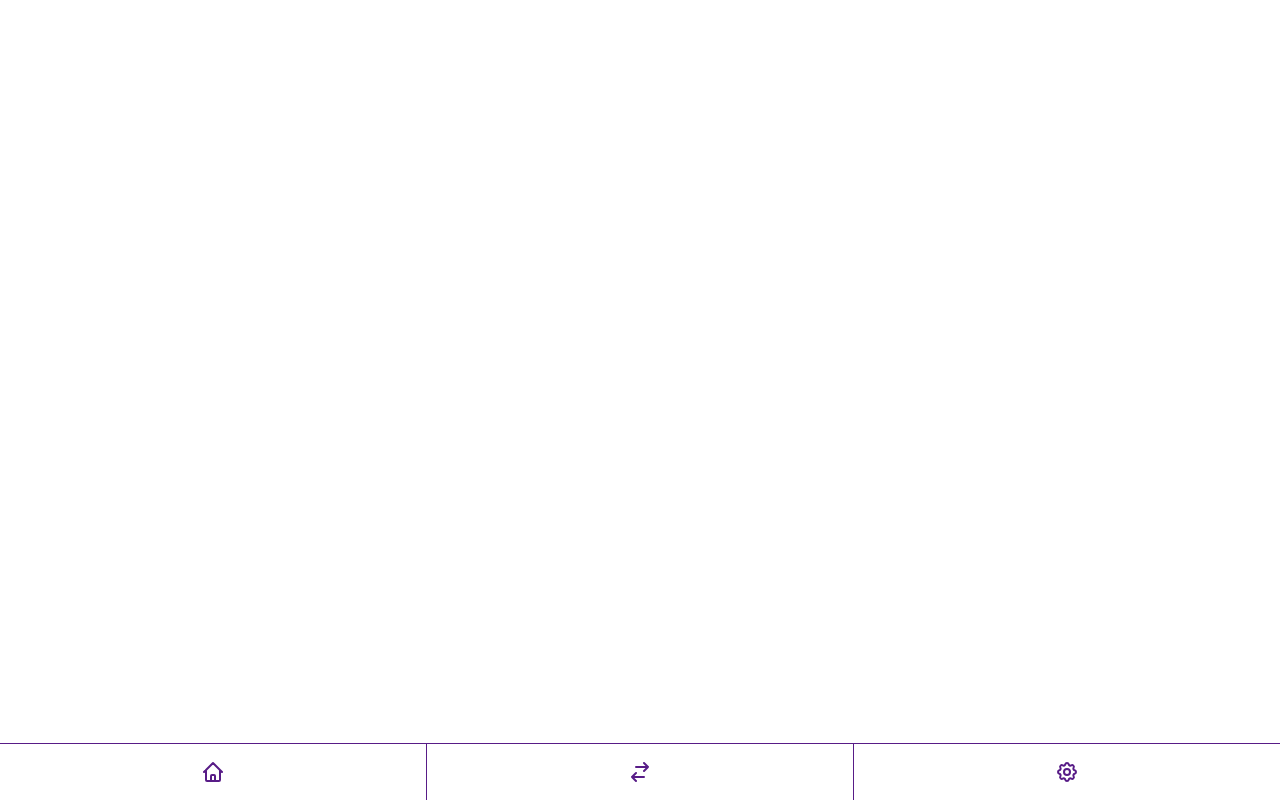
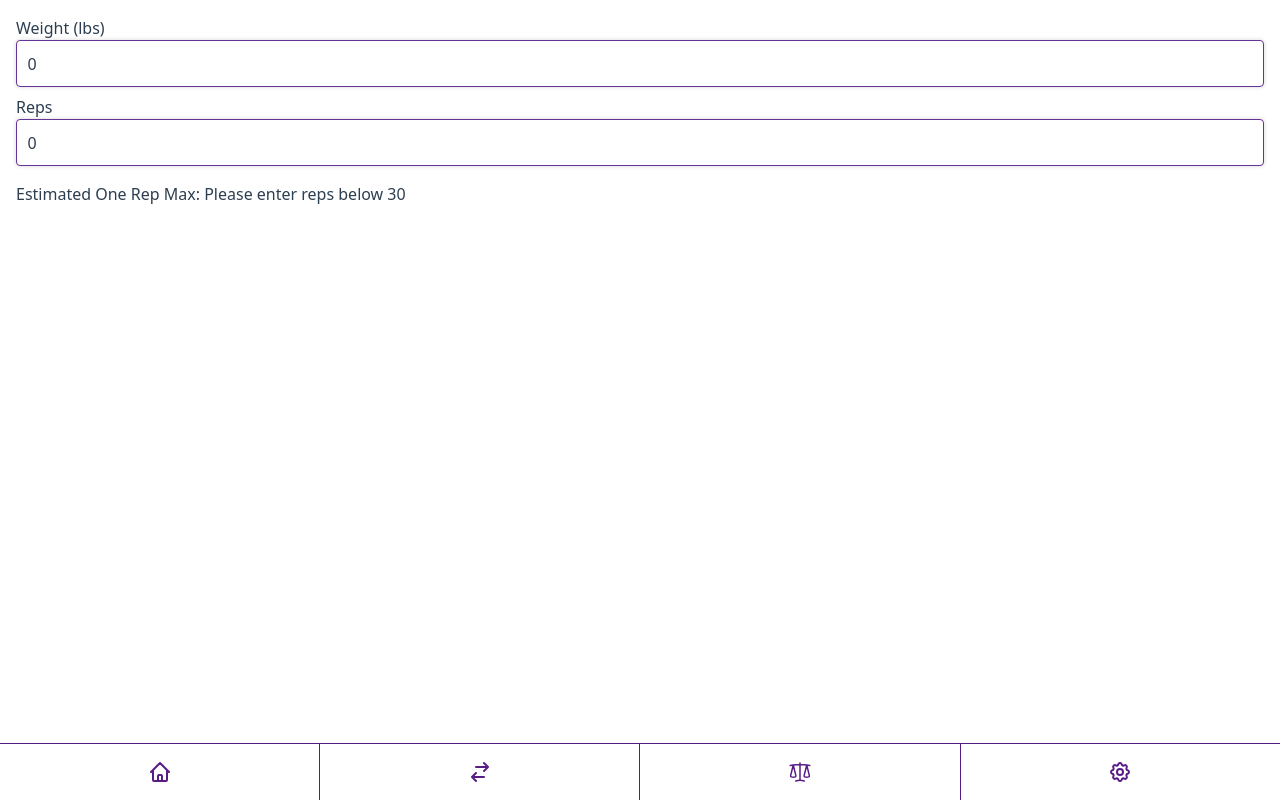
Before and after one commit to jcampuza/unit-conversion-app, a React (Vite) app: page /max in a window 1280 px wide. Before the commit this address had no page. Built offline with nearby package versions, Linux system fonts and the light colour scheme.

Commit message:
adds estimated one rep max page

```diff
--- a/src/App.tsx
+++ b/src/App.tsx
@@ -3,6 +3,7 @@ import { BrowserRouter } from 'react-router-dom';
 import { Convert } from './Convert';
 import { Home } from './Home';
 import { Nav } from './Nav';
+import { OneRepMax } from './OneRepMax';
 import { Settings } from './Settings';
 
 export function App() {
@@ -13,6 +14,7 @@ export function App() {
           <Routes>
             <Route index element={<Home />} />
             <Route path="convert" element={<Convert />}></Route>
+            <Route path="max" element={<OneRepMax />}></Route>
             <Route path="settings" element={<Settings />}></Route>
           </Routes>
         </div>
--- a/src/Home.tsx
+++ b/src/Home.tsx
@@ -20,9 +20,7 @@ export function Home() {
   };
 
   useEffect(() => {
-    updateSettings({
-      max: max,
-    });
+    updateSettings({ max: max });
   }, [max]);
 
   return (
--- a/src/Nav.tsx
+++ b/src/Nav.tsx
@@ -49,6 +49,28 @@ export const Nav = () => {
       </Link>
 
       <Link
+        to="/max"
+        title="Max"
+        className="p-4 text-center w-full border-r border-purple-900 flex justify-center"
+      >
+        <svg
+          xmlns="http://www.w3.org/2000/svg"
+          fill="none"
+          width={24}
+          height={24}
+          viewBox="0 0 24 24"
+          strokeWidth="1.5"
+          className="stroke-purple-900"
+        >
+          <path
+            strokeLinecap="round"
+            strokeLinejoin="round"
+            d="M12 3v17.25m0 0c-1.472 0-2.882.265-4.185.75M12 20.25c1.472 0 2.882.265 4.185.75M18.75 4.97A48.416 48.416 0 0012 4.5c-2.291 0-4.545.16-6.75.47m13.5 0c1.01.143 2.01.317 3 .52m-3-.52l2.62 10.726c.122.499-.106 1.028-.589 1.202a5.988 5.988 0 01-2.031.352 5.988 5.988 0 01-2.031-.352c-.483-.174-.711-.703-.59-1.202L18.75 4.971zm-16.5.52c.99-.203 1.99-.377 3-.52m0 0l2.62 10.726c.122.499-.106 1.028-.589 1.202a5.989 5.989 0 01-2.031.352 5.989 5.989 0 01-2.031-.352c-.483-.174-.711-.703-.59-1.202L5.25 4.971z"
+          />
+        </svg>
+      </Link>
+
+      <Link
         to="/settings"
         title="Settings"
         className="p-4 text-center w-full border-purple-900 flex justify-center"
--- /dev/null
+++ b/src/OneRepMax.tsx
@@ -0,0 +1,75 @@
+import React, { useState } from 'react';
+import { fix } from './utils';
+
+const value = new Map([
+  [1, 1.0],
+  [2, 0.97],
+  [3, 0.94],
+  [4, 0.92],
+  [5, 0.89],
+  [6, 0.86],
+  [7, 0.83],
+  [8, 0.81],
+  [9, 0.78],
+  [10, 0.75],
+  [11, 0.73],
+  [12, 0.71],
+  [13, 0.7],
+  [14, 0.68],
+  [15, 0.67],
+  [16, 0.65],
+  [17, 0.64],
+  [18, 0.63],
+  [19, 0.61],
+  [20, 0.6],
+  [21, 0.59],
+  [22, 0.58],
+  [23, 0.57],
+  [24, 0.56],
+  [25, 0.55],
+  [26, 0.54],
+  [27, 0.53],
+  [28, 0.52],
+  [29, 0.51],
+  [30, 0.5],
+]);
+
+export const OneRepMax = () => {
+  const [weight, setWeight] = useState(0);
+  const [reps, setReps] = useState(0);
+
+  const onWeightChange = (e: React.FormEvent<HTMLInputElement>) => {
+    return setWeight(Number(e.currentTarget.value));
+  };
+
+  const onRepsChange = (e: React.FormEvent<HTMLInputElement>) => {
+    return setReps(Number(e.currentTarget.value));
+  };
+
+  const getOneRepMax = () => {
+    const percent = value.get(reps);
+    if (!percent) {
+      return null;
+    }
+
+    return fix(weight / percent);
+  };
+
+  return (
+    <main className="p-4">
+      <div className="space-y-2 mb-4">
+        <label className="flex flex-col">
+          <span>Weight (lbs)</span>
+          <input value={weight} type="number" pattern="[0-9]*" onChange={onWeightChange} />
+        </label>
+
+        <label className="flex flex-col">
+          <span>Reps</span>
+          <input value={reps} type="number" pattern="[0-9]*" onChange={onRepsChange} />
+        </label>
+      </div>
+
+      <div>Estimated One Rep Max: {getOneRepMax() ?? 'Please enter reps below 30'}</div>
+    </main>
+  );
+};
--- a/src/index.css
+++ b/src/index.css
@@ -56,17 +56,3 @@
     border-bottom: 2px solid rebeccapurple;
   }
 }
-
-@layer components {
-  .button-group {
-    @apply flex gap-2;
-  }
-
-  .stack {
-    @apply flex flex-col gap-4;
-  }
-
-  .field {
-    @apply flex flex-col mb-2;
-  }
-}
```
